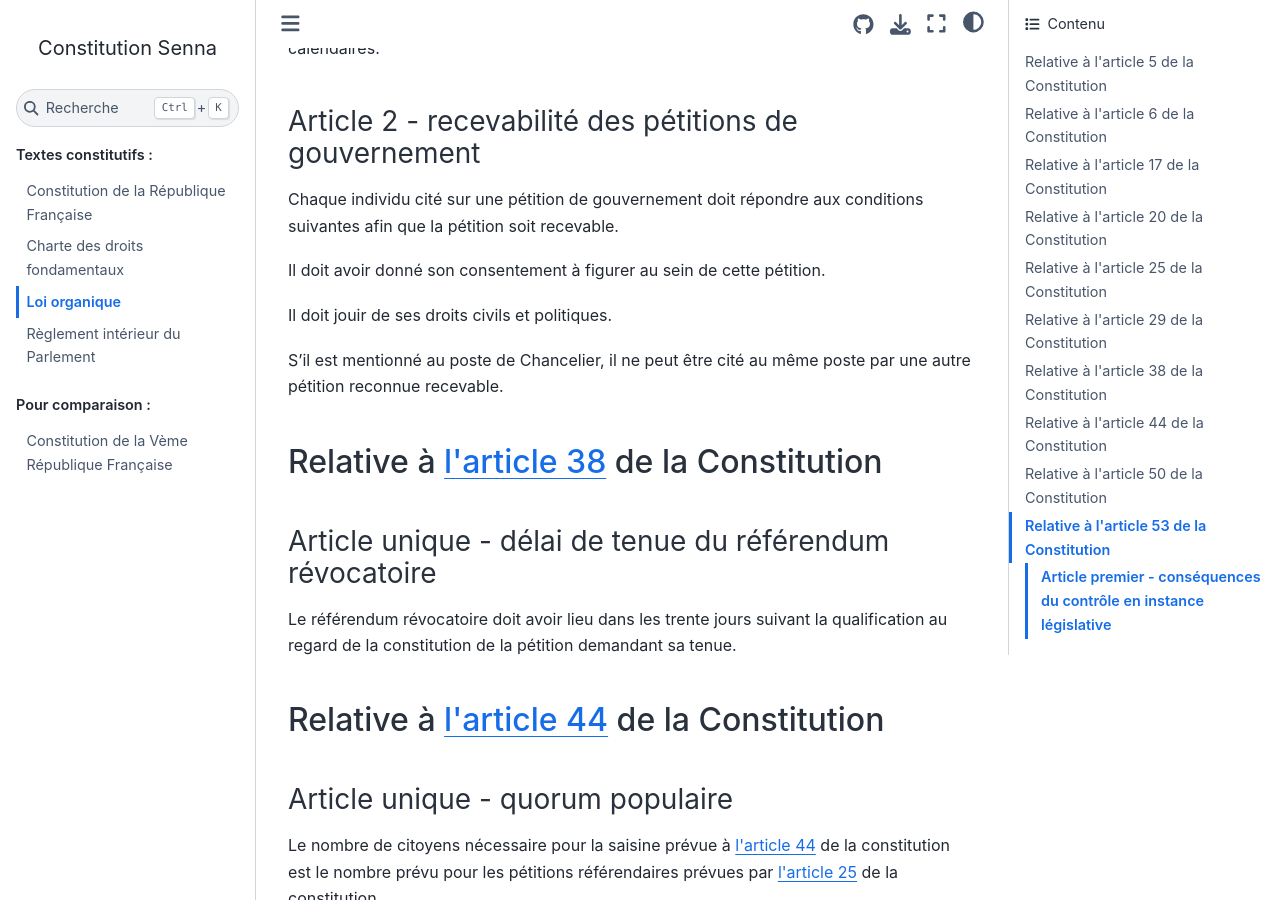
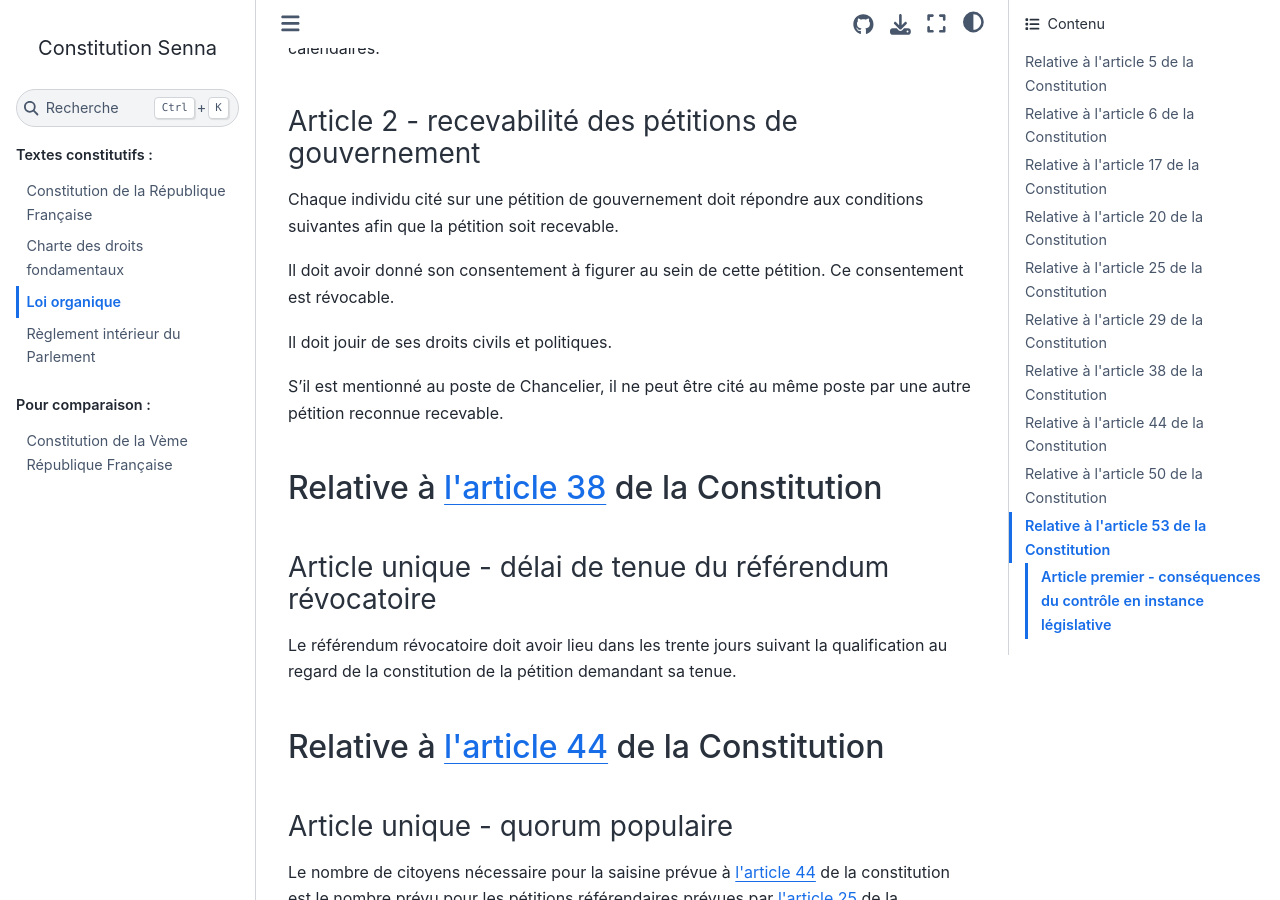
Before and after one commit to Gouvernathor/senna, a Sphinx documentation site: the page built from source/organique.rst, in a window 1280 px wide and 900 px high, scrolled down 4170 px. Built offline with Sphinx 7.4.7 and the Sphinx Book theme 1.1.4, drawn with Linux system fonts in a browser that asks for light colours.

Commit message:
clarification du consentement révocable pour les candidats au gvt

```diff
--- a/source/organique.rst
+++ b/source/organique.rst
@@ -134,7 +134,7 @@
 ------------------------------------------------------
 Chaque individu cité sur une pétition de gouvernement doit répondre aux conditions suivantes afin que la pétition soit recevable.
 
-Il doit avoir donné son consentement à figurer au sein de cette pétition.
+Il doit avoir donné son consentement à figurer au sein de cette pétition. Ce consentement est révocable.
 
 Il doit jouir de ses droits civils et politiques.
 
```
